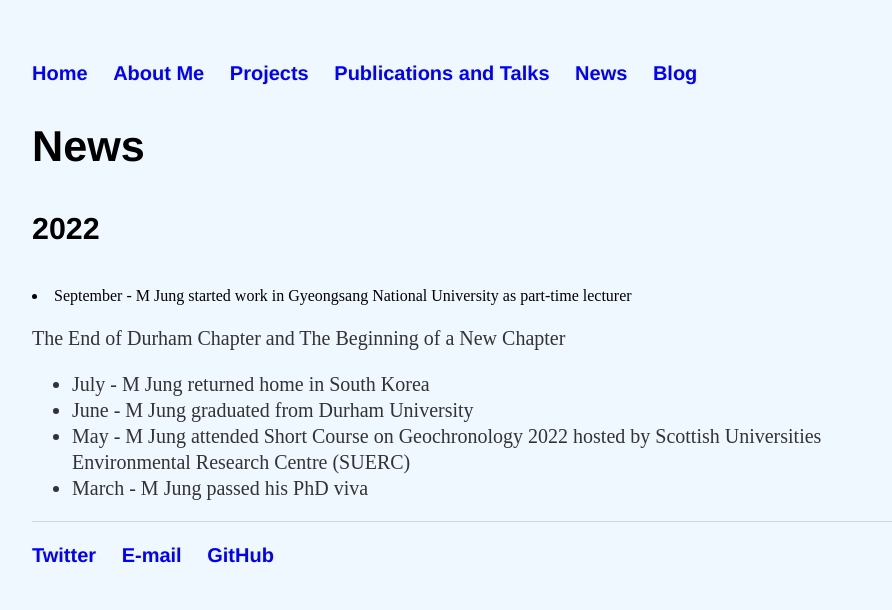
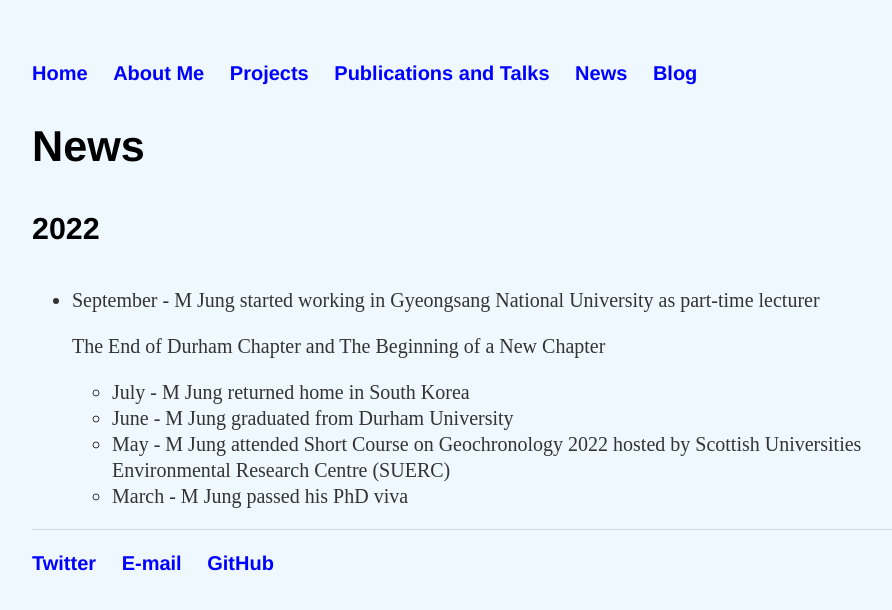
Before and after one commit to muyeoljung/muyeoljung.github.io, a Jekyll site: the page built from news/index.html, in a window 1280 px wide. Shown: the top 610 px of the page, without its empty margins (160-1052 px from the left). Built offline with Jekyll 4.4.1, drawn with Linux system fonts in a browser that asks for light colours.

Commit message:
Update index.html

```diff
--- a/news/index.html
+++ b/news/index.html
@@ -26,7 +26,8 @@
 		<h2>News</h2>
 
 		<h4>2022</h4>
-			<li>September - M Jung started work in Gyeongsang National University as part-time lecturer</li>
+		<ul class="News_2022">
+			<li>September - M Jung started working in Gyeongsang National University as part-time lecturer</li>
 		<p>The End of Durham Chapter and The Beginning of a New Chapter </p>
 		<ul class="News_2022">
 			<li>July - M Jung returned home in South Korea</li>
```
